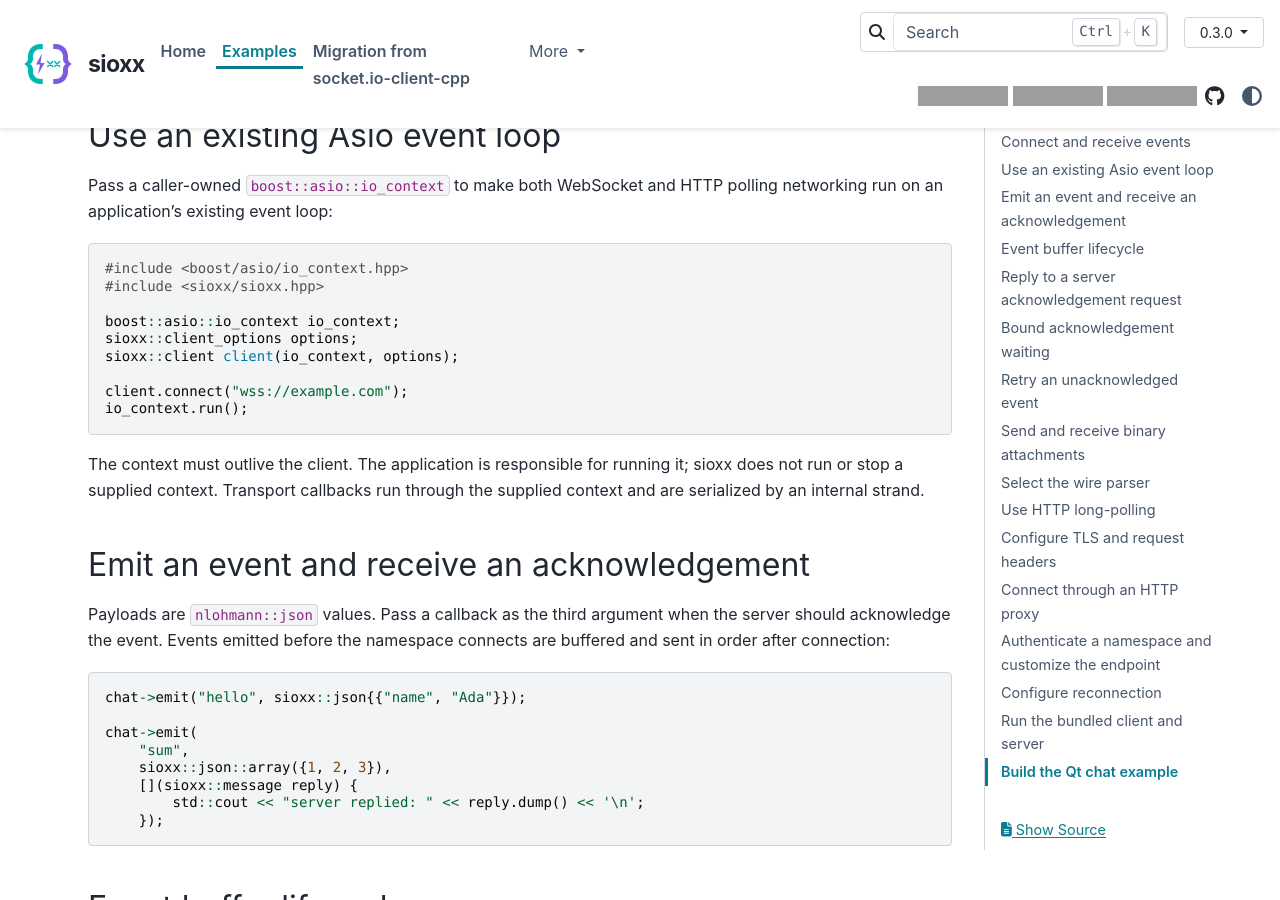
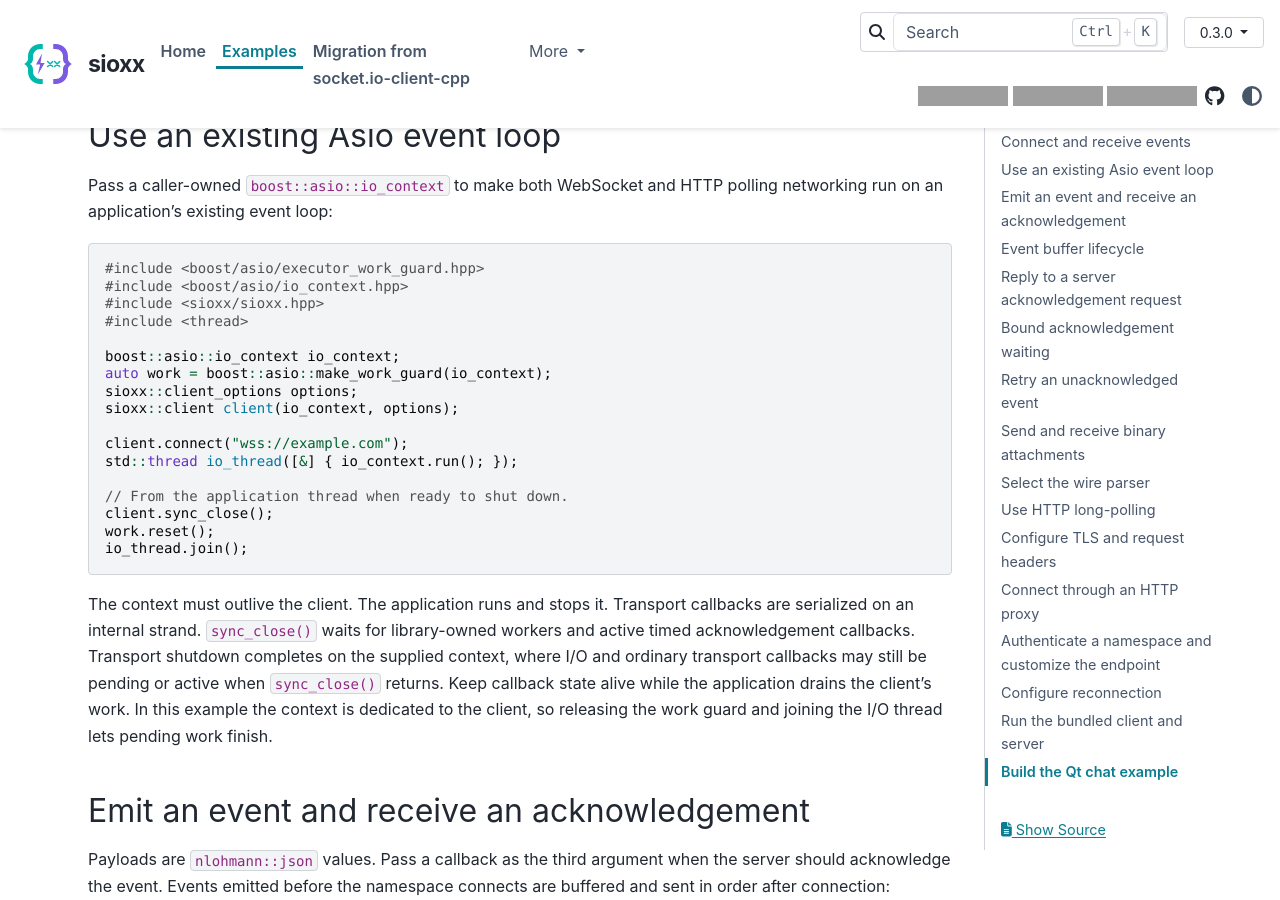
Before and after one commit to jfayot/sioxx, a Sphinx documentation site: the page built from docs/examples.rst, in a window 1280 px wide and 900 px high, scrolled down 786 px. Built offline with Sphinx 7.4.7 and the PyData theme 0.15.4, drawn with Linux system fonts in a browser that asks for light colours; grey boxes are pictures that could not be loaded.

Commit message:
docs/caller-owned-sync-close

```diff
--- a/docs/examples.rst
+++ b/docs/examples.rst
@@ -44,19 +44,32 @@ HTTP polling networking run on an application's existing event loop:
 
 .. code-block:: cpp
 
+   #include <boost/asio/executor_work_guard.hpp>
    #include <boost/asio/io_context.hpp>
    #include <sioxx/sioxx.hpp>
+   #include <thread>
 
    boost::asio::io_context io_context;
+   auto work = boost::asio::make_work_guard(io_context);
    sioxx::client_options options;
    sioxx::client client(io_context, options);
 
    client.connect("wss://example.com");
-   io_context.run();
+   std::thread io_thread([&] { io_context.run(); });
 
-The context must outlive the client. The application is responsible for
-running it; sioxx does not run or stop a supplied context. Transport callbacks
-run through the supplied context and are serialized by an internal strand.
+   // From the application thread when ready to shut down.
+   client.sync_close();
+   work.reset();
+   io_thread.join();
+
+The context must outlive the client. The application runs and stops it.
+Transport callbacks are serialized on an internal strand. ``sync_close()``
+waits for library-owned workers and active timed acknowledgement callbacks.
+Transport shutdown completes on the supplied context, where I/O and ordinary
+transport callbacks may still be pending or active when ``sync_close()``
+returns. Keep callback state alive while the application drains the client's
+work. In this example the context is dedicated to the client, so releasing the
+work guard and joining the I/O thread lets pending work finish.
 
 Emit an event and receive an acknowledgement
 ---------------------------------------------
```
Also changed, not shown: CHANGELOG.md (+2 -0 lines), README.md (+30 -17 lines), docs/migration.rst (+6 -4 lines), 2 other files.
